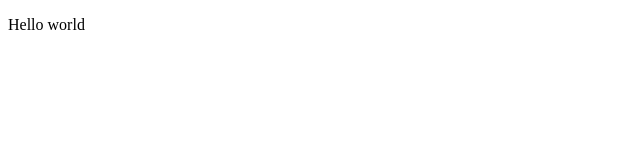
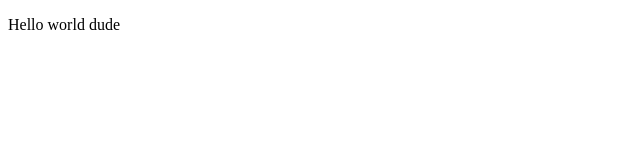
Before and after one commit to wyylame/jsTeaching, a plain HTML site: page index.html in a window 1280 px wide. Shown: the full height of the page, 0-640 px from the left. Drawn offline with Linux system fonts and the light colour scheme.

Commit message:
second commit

```diff
--- a/index.html
+++ b/index.html
@@ -7,7 +7,7 @@
 </head>
 <body>
 
-    <p>Hello world</p>
+    <p>Hello world dude</p>
 
     <script src="js/script.js"></script>
 </body>
```
